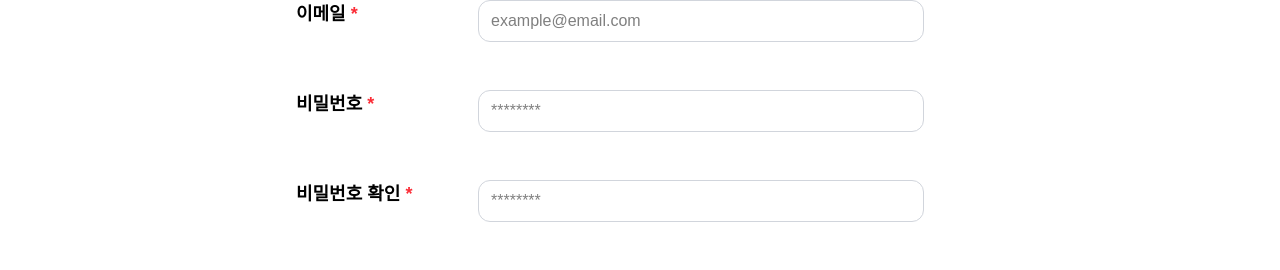
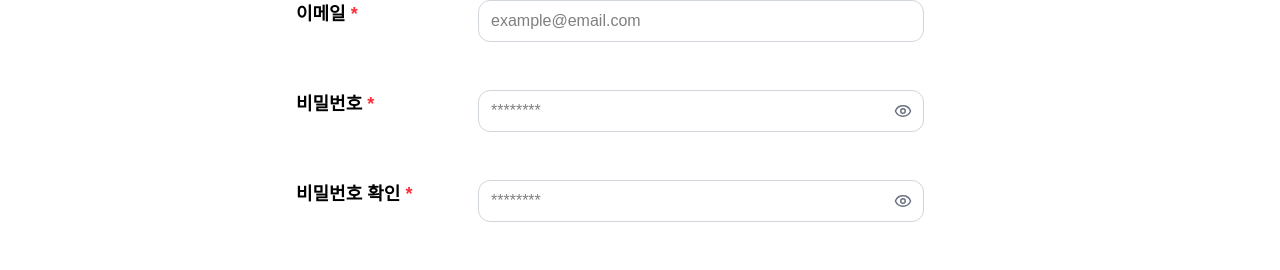
Before and after one commit to Globalin-IT-3Group/frontend, a React (Vite) app: page /join in a window 1280 px wide. Shown: the part 451-721 px from the top of the page. Built offline with nearby package versions, Linux system fonts and the light colour scheme; no server answers; a web font is replaced by a local one.

Commit message:
feat: joinpage 비밀번호 확인 눈 버튼 추가

```diff
--- a/src/routes/Join/JoinPage.jsx
+++ b/src/routes/Join/JoinPage.jsx
@@ -1,6 +1,7 @@
 import { useState } from "react";
 import userAPI from "../../api/userAPI";
 import Swal from "sweetalert2";
+import { Eye, EyeOff } from "lucide-react";
 import { useNavigate } from "react-router-dom";
 
 export default function JoinPage() {
@@ -9,6 +10,8 @@ export default function JoinPage() {
   const [confirmPassword, setConfirmPassword] = useState("");
   const [passwordMatchMessage, setPasswordMatchMessage] = useState("");
   const [isPasswordMatch, setIsPasswordMatch] = useState(null);
+  const [showPassword, setShowPassword] = useState(false);
+  const [showConfirmPassword, setShowConfirmPassword] = useState(false);
   const [nickname, setNickname] = useState("");
   const [phone1, setPhone1] = useState("010");
   const [phone2, setPhone2] = useState("");
@@ -143,6 +146,7 @@ export default function JoinPage() {
               <label className="font-bold text-lg">
                 이메일 <span className="text-red-500">*</span>
               </label>
+
               <input
                 type="email"
                 value={email}
@@ -157,8 +161,9 @@ export default function JoinPage() {
               <label className="font-bold text-lg">
                 비밀번호 <span className="text-red-500">*</span>
               </label>
+              <div className="relative">
                 <input
-                type="password"
+                  type={showPassword ? "text" : "password"}
                   value={password}
                   onChange={(e) => {
                     const value = e.target.value;
@@ -167,10 +172,11 @@ export default function JoinPage() {
                     if (!value && !confirmPassword) {
                       setPasswordMatchMessage("");
                       setIsPasswordMatch(null);
-                  } else if (!value || !confirmPassword) {
-                    setPasswordMatchMessage("비밀번호가 일치하지 않습니다.");
-                    setIsPasswordMatch(false);
-                  } else if (value !== confirmPassword) {
+                    } else if (
+                      !value ||
+                      !confirmPassword ||
+                      value !== confirmPassword
+                    ) {
                       setPasswordMatchMessage("비밀번호가 일치하지 않습니다.");
                       setIsPasswordMatch(false);
                     } else {
@@ -181,15 +187,23 @@ export default function JoinPage() {
                   className="border border-gray-300 px-3 py-2 rounded-xl w-full"
                   placeholder="********"
                 />
+                <button
+                  type="button"
+                  onClick={() => setShowPassword(!showPassword)}
+                  className="absolute inset-y-0 right-3 flex items-center text-gray-500"
+                >
+                  {showPassword ? <EyeOff size={18} /> : <Eye size={18} />}
+                </button>
+              </div>
               <div></div>
 
               <label className="font-bold text-lg">
                 비밀번호 확인 <span className="text-red-500">*</span>
               </label>
 
-              <div className="relative w-full">
+              <div className="relative">
                 <input
-                    type="password"
+                  type={showConfirmPassword ? "text" : "password"}
                   value={confirmPassword}
                   onChange={(e) => {
                     const value = e.target.value;
@@ -198,10 +212,7 @@ export default function JoinPage() {
                     if (!password && !value) {
                       setPasswordMatchMessage("");
                       setIsPasswordMatch(null);
-                      } else if (!password || !value) {
-                        setPasswordMatchMessage("비밀번호가 일치하지 않습니다.");
-                        setIsPasswordMatch(false);
-                      } else if (value !== password) {
+                    } else if (!password || !value || value !== password) {
                       setPasswordMatchMessage("비밀번호가 일치하지 않습니다.");
                       setIsPasswordMatch(false);
                     } else {
@@ -212,7 +223,17 @@ export default function JoinPage() {
                   className="border border-gray-300 px-3 py-2 rounded-xl w-full"
                   placeholder="********"
                 />
-
+                <button
+                  type="button"
+                  onClick={() => setShowConfirmPassword(!showConfirmPassword)}
+                  className="absolute inset-y-0 right-3 flex items-center text-gray-500"
+                >
+                  {showConfirmPassword ? (
+                    <EyeOff size={18} />
+                  ) : (
+                    <Eye size={18} />
+                  )}
+                </button>
                 {passwordMatchMessage && (
                   <div
                     className={`absolute top-1/2 left-full ml-3 -translate-y-1/2 text-sm whitespace-nowrap ${
@@ -259,7 +280,8 @@ export default function JoinPage() {
                   value={phone2}
                   onChange={(e) => {
                     const value = e.target.value.replace(/\D/g, "");
-                    setPhone2(value);}}
+                    setPhone2(value);
+                  }}
                   className="border border-gray-300 px-2 py-1 rounded-xl w-24"
                 />
                 <input
@@ -269,7 +291,8 @@ export default function JoinPage() {
                   value={phone3}
                   onChange={(e) => {
                     const value = e.target.value.replace(/\D/g, "");
-                    setPhone3(value);}}
+                    setPhone3(value);
+                  }}
                   className="border border-gray-300 px-2 py-1 rounded-xl w-24"
                 />
               </div>
```
Lines whose indentation alone changed are shown as unchanged.
